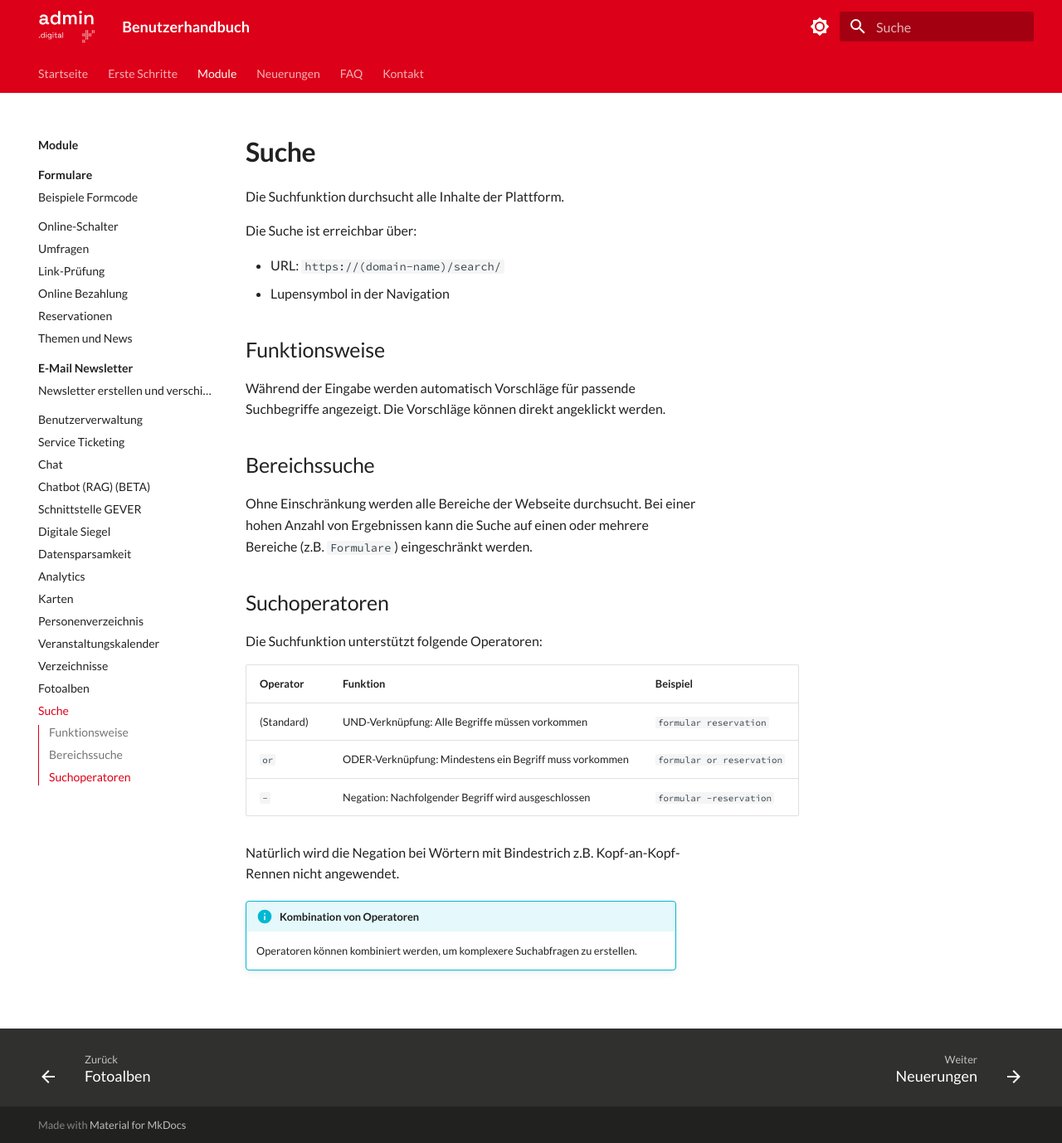
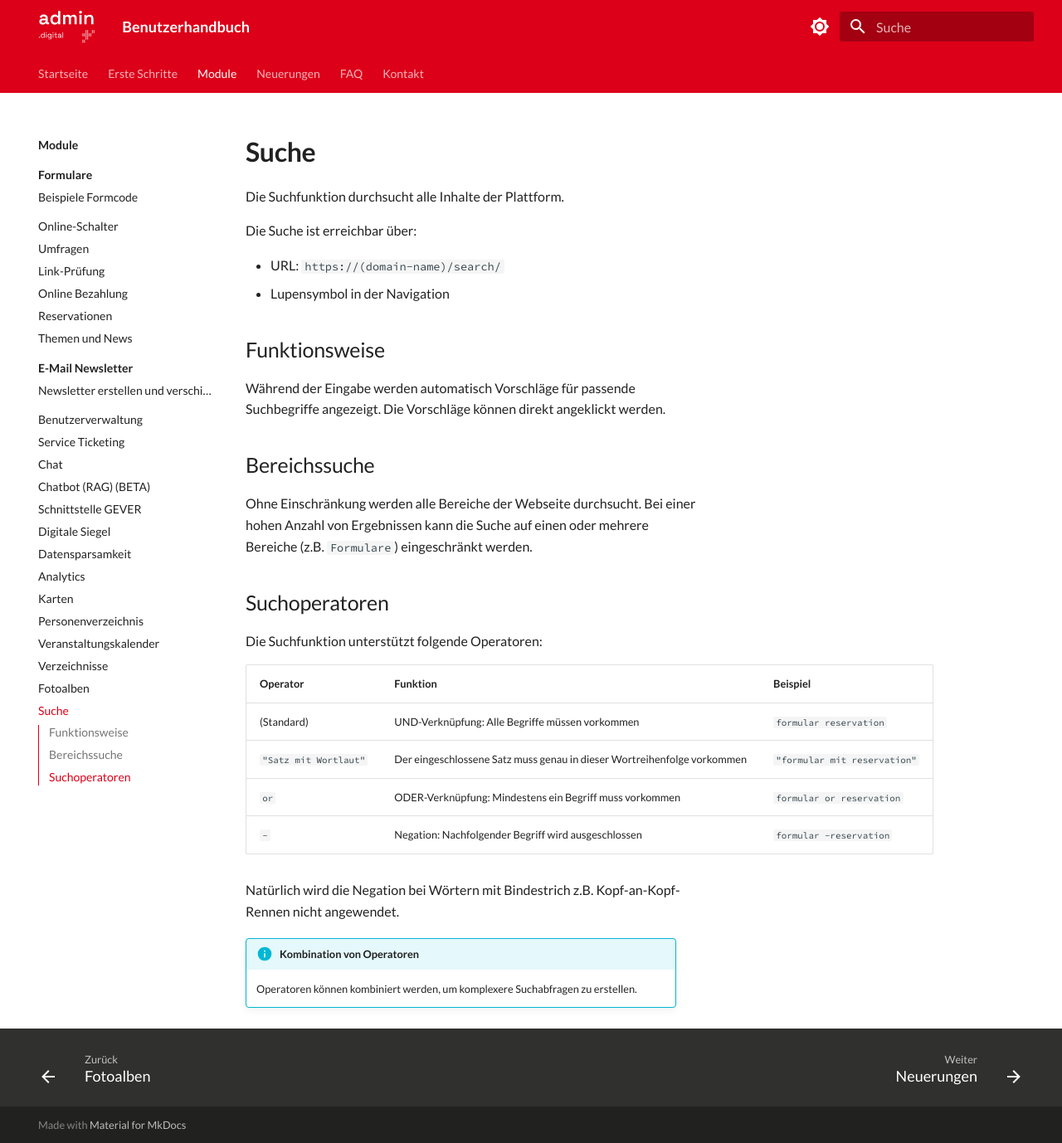
Before and after one commit to seantis/docs-admin-digital, an MkDocs documentation site: the page built from content/module/suche/index.md, in a window 1280 px wide and 1378 px high. Shown: the whole window at 83% size. Built offline with MkDocs 1.6.1 and Material for MkDocs 9.7.7, drawn with Linux system fonts in a browser that asks for light colours.

Commit message:
Adds reference to quoted phrases in search

```diff
--- a/content/module/suche/index.md
+++ b/content/module/suche/index.md
@@ -27,6 +27,7 @@ Die Suchfunktion unterstützt folgende Operatoren:
 | Operator | Funktion | Beispiel |
 |----------|----------|----------|
 | (Standard) | UND-Verknüpfung: Alle Begriffe müssen vorkommen | `formular reservation` |
+| `"Satz mit Wortlaut"` | Der eingeschlossene Satz muss genau in dieser Wortreihenfolge vorkommen | `"formular mit reservation"` |
 | `or` | ODER-Verknüpfung: Mindestens ein Begriff muss vorkommen | `formular or reservation` |
 | `-` | Negation: Nachfolgender Begriff wird ausgeschlossen | `formular -reservation` |
 
```
